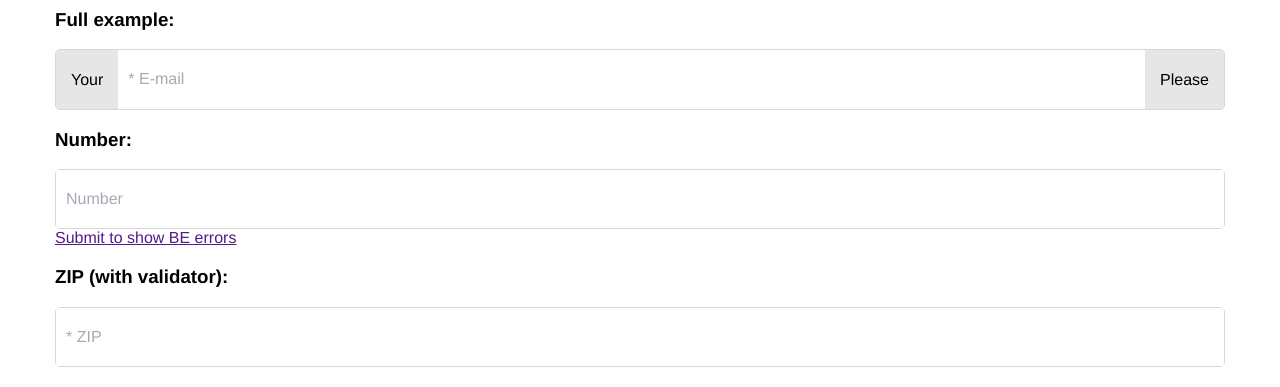
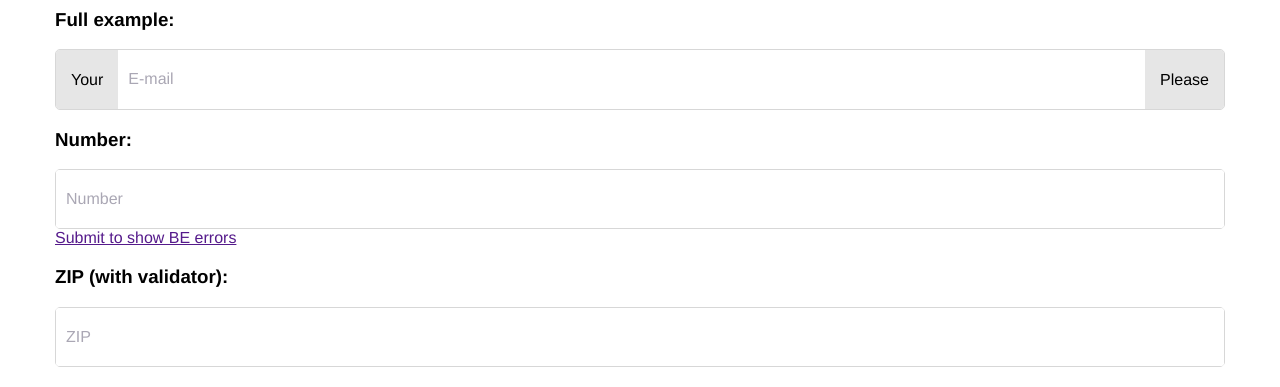
Before and after one commit to odyzeo/form-item, a Vue app: page / in a window 1280 px wide. Shown: the part 169-556 px from the top of the page. Built offline with nearby package versions, Linux system fonts and the light colour scheme.

Commit message:
Remove additional styling
resolves #3

```diff
--- a/src/less/form-item.less
+++ b/src/less/form-item.less
@@ -111,10 +111,6 @@
     line-height: 1.1;
 }
 
-.form-item--required .form-item__label:before {
-    content: '*';
-}
-
 /**
 * Hider used for description label
 */
```
